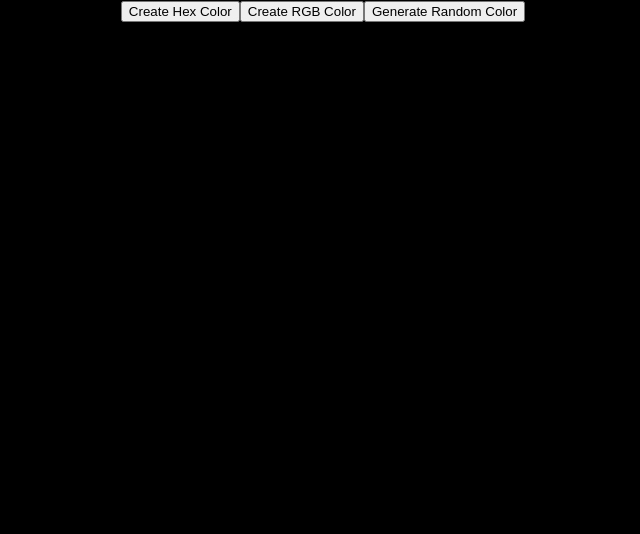
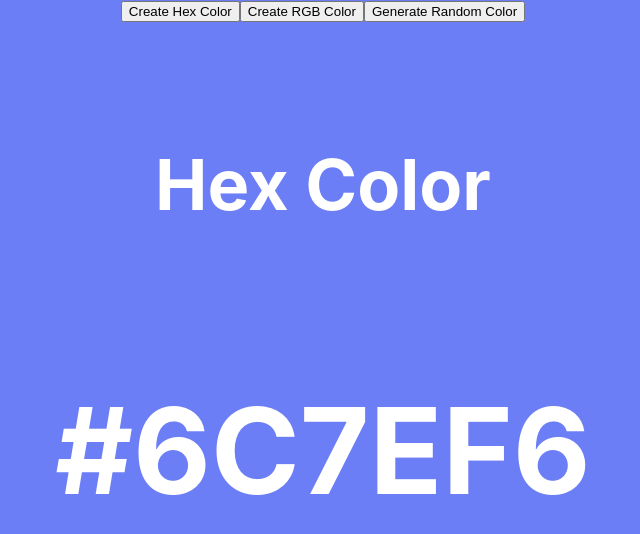
Before and after one commit to hamzaw9/generate-random-color, a React (Create React App) app: page / in a window 1280 px wide. Shown: the top 534 px of the page, without its empty margins (317-957 px from the left). Built offline with nearby package versions, Linux system fonts and the light colour scheme.

Commit message:
Auto-generate random color on type change and display current color type

```diff
--- a/src/components/RandomColor.js
+++ b/src/components/RandomColor.js
@@ -1,8 +1,12 @@
-import { useState } from 'react';
+import { useEffect, useState } from 'react';
 
 const RandomColor = () => {
   const [typeOfColor, setTypeOfColor] = useState('hex');
   const [color, setColor] = useState('#000');
+
+  useEffect(() => {
+    handleCreateRandomColor();
+  }, [typeOfColor]);
 
   const randomColorUtility = (length) => {
     return Math.floor(Math.random() * length);
@@ -30,6 +34,21 @@
       <button onClick={() => setTypeOfColor('hex')}>Create Hex Color</button>
       <button onClick={() => setTypeOfColor('rgb')}>Create RGB Color</button>
       <button onClick={handleCreateRandomColor}>Generate Random Color</button>
+
+      <div
+        style={{
+          display: 'flex',
+          flexDirection: 'column',
+          justifyContent: 'center',
+          alignItems: 'center',
+          color: '#fff',
+          fontSize: '60px',
+          marginTop: '50px',
+        }}
+      >
+        <h3>{typeOfColor === 'rgb' ? 'RGB Color' : 'Hex Color'}</h3>
+        <h1>{color}</h1>
+      </div>
     </div>
   );
 };
```
